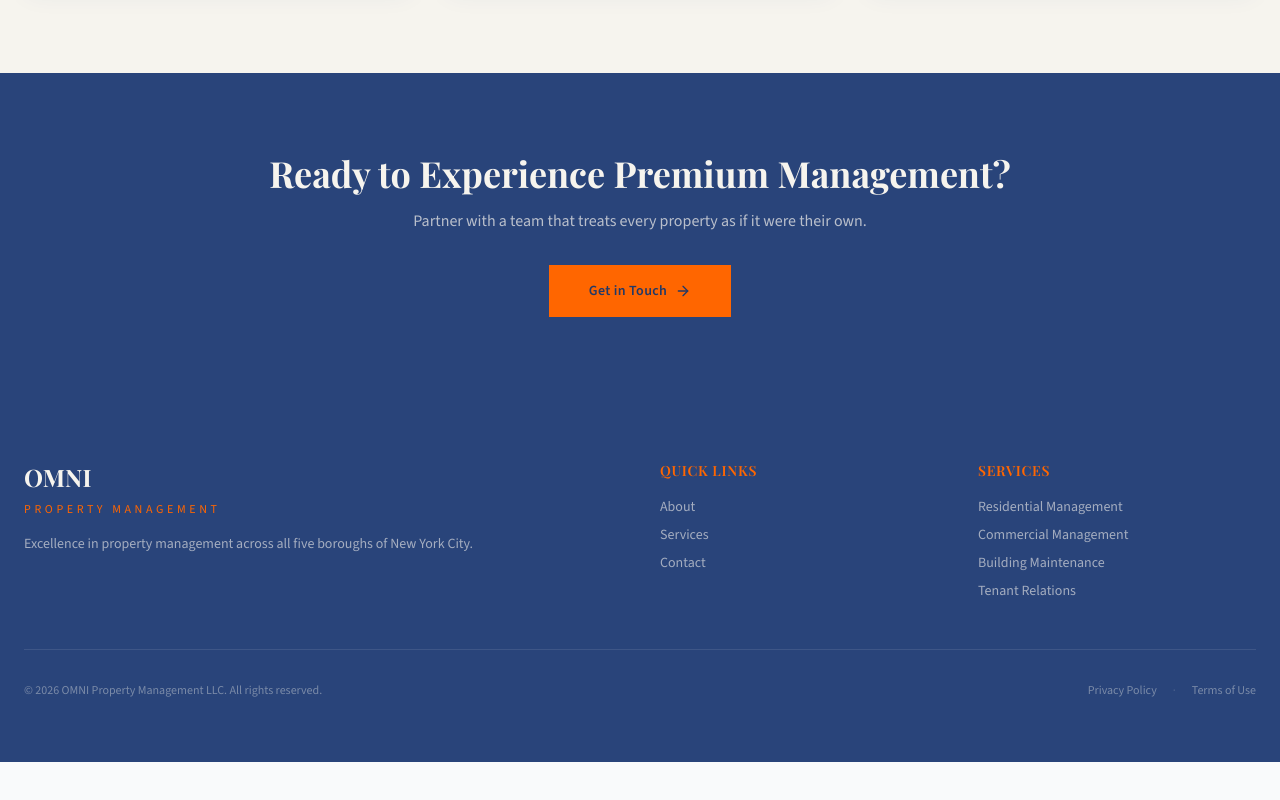
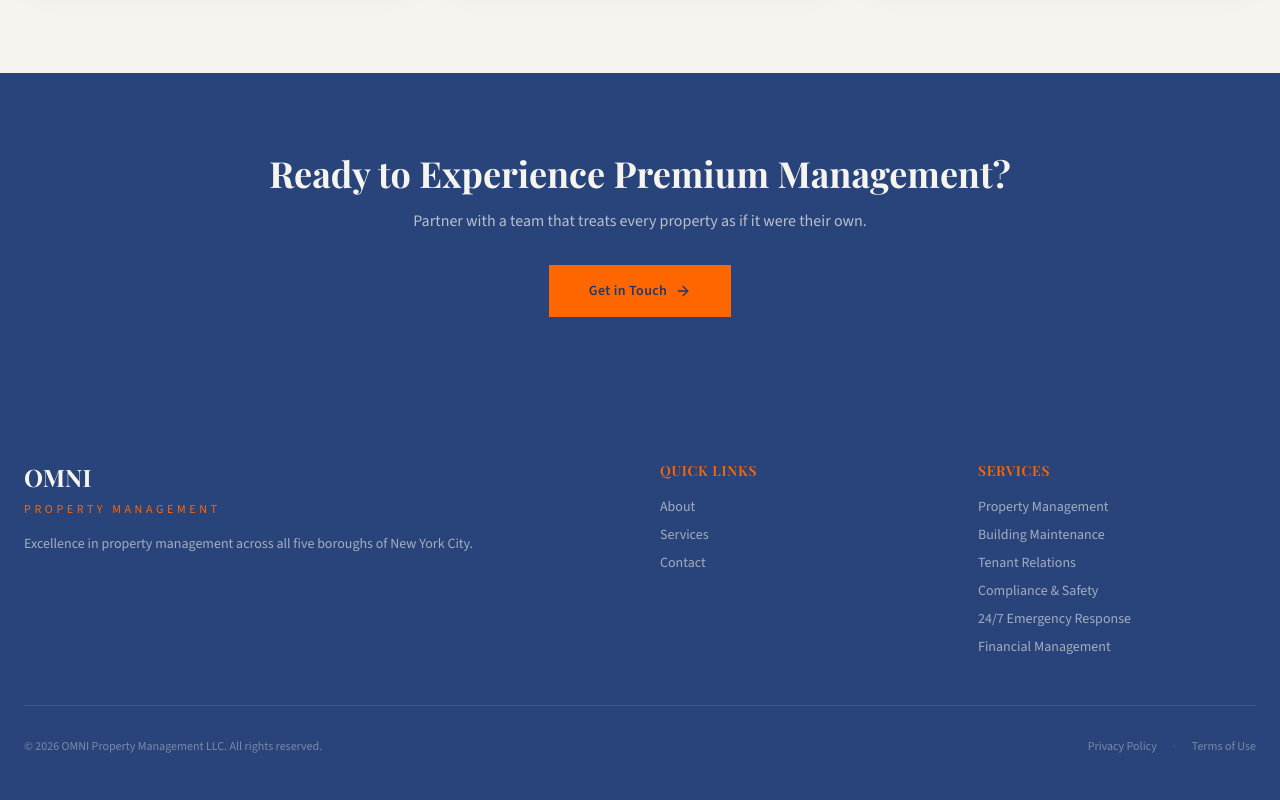
Before and after one commit to vaizer-cmd/omni-nyc-homes, a React (Vite) app: page / in a window 1280 px wide. Shown: the part 1219-2019 px from the top of the page. Before the commit the page ends 1981 px from the top, so only its background shows below. Built offline with nearby package versions, Linux system fonts and the light colour scheme; the HTML template or start-up script is replaced by a standard one.

Commit message:
List all six services in footer with scroll links
Co-Authored-By: Claude Opus 4.6 <noreply@anthropic.com>

```diff
--- a/src/components/Footer.tsx
+++ b/src/components/Footer.tsx
@@ -153,10 +153,12 @@ const Footer = () => {
               </Link>
               <div className="space-y-2 text-sm text-cream/60">
                 {[
-                  { label: "Residential Management", hash: "property-management" },
-                  { label: "Commercial Management", hash: "financial-management" },
+                  { label: "Property Management", hash: "property-management" },
                   { label: "Building Maintenance", hash: "building-maintenance" },
                   { label: "Tenant Relations", hash: "tenant-relations" },
+                  { label: "Compliance & Safety", hash: "compliance-safety" },
+                  { label: "24/7 Emergency Response", hash: "emergency-response" },
+                  { label: "Financial Management", hash: "financial-management" },
                 ].map((item) => (
                   <Link
                     key={item.hash}
```
